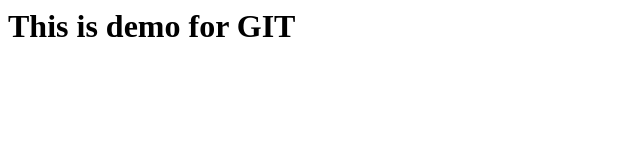
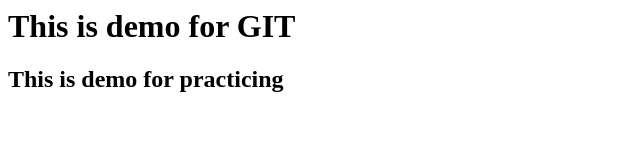
Before and after one commit to venkateshreddy/nodejs-practice, a plain HTML site: page index.html in a window 1280 px wide. Shown: the whole page, without its empty margins (0-640 px from the left). Drawn offline with Linux system fonts and the light colour scheme.

Commit message:
checking new file added to repository

```diff
--- a/index.html
+++ b/index.html
@@ -1 +1,2 @@
 <h1>This is demo for GIT</h1>
+<h2>This is demo for practicing</h2>
```
Also changed, not shown: indexx.html (added, +1 -0 lines).
